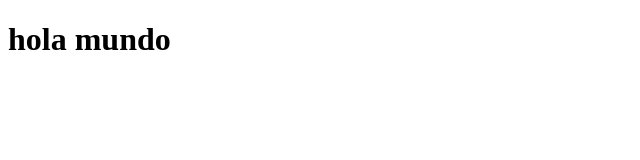
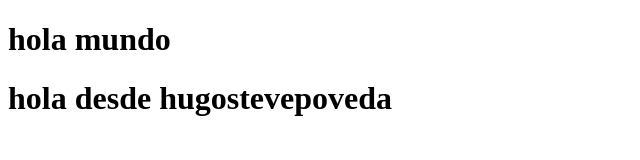
Before and after one commit to hugostevencodePoveda/prueba-git, a plain HTML site: page index.html in a window 1280 px wide. Shown: the whole page, without its empty margins (0-640 px from the left). Drawn offline with Linux system fonts and the light colour scheme.

Commit message:
segunda version HugoStevenpoveda@hotmail.com

```diff
--- a/index.html
+++ b/index.html
@@ -12,6 +12,9 @@
         <h1>
             hola mundo
         </h1>
+        <h1>
+            hola  desde hugostevepoveda
+        </h1>
     </div>
 
 </body>
```
